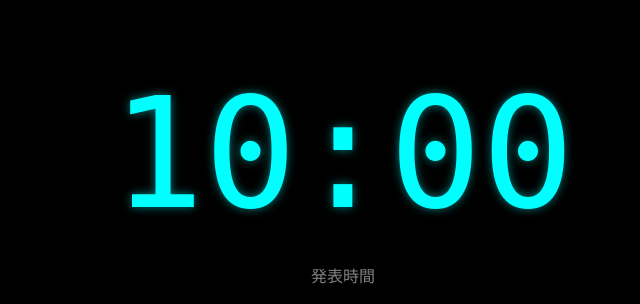
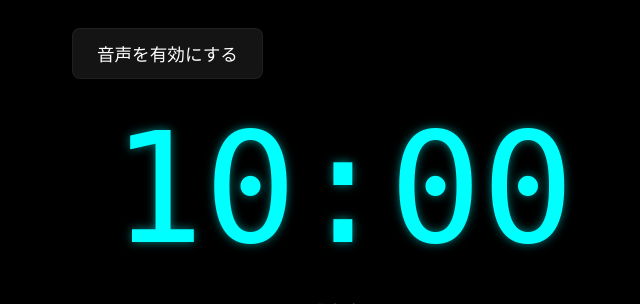
Before and after one commit to Takayuki-Kuraishi/presentation-timer, a Flask app: page / in a window 1280 px wide. Shown: the top 304 px of the page, without its empty margins (297-937 px from the left). Run offline with Flask 3, Linux system fonts and the light colour scheme.

Commit message:
iPad用Update2 index.html

```diff
--- a/templates/index.html
+++ b/templates/index.html
@@ -204,6 +204,8 @@
 
 <body>
     <div class="container">
+        <button id="enableSoundBtn" style="display: block;">音声を有効にする</button>
+
         <div class="timer" id="timer">00:00</div>
         <div class="phase-indicator" id="phaseIndicator">発表時間</div>
         <div class="controls">
@@ -262,6 +264,7 @@
 const stopBtn = document.getElementById('stopBtn');
 const resetBtn = document.getElementById('resetBtn');
 const fullscreenBtn = document.getElementById('fullscreenBtn');
+const enableSoundBtn = document.getElementById('enableSoundBtn'); // 音声有効化ボタン
 const presentationTimeInput = document.getElementById('presentationTime');
 const qaTimeInput = document.getElementById('qaTime');
 const totalTimeDisplay = document.getElementById('totalTime');
@@ -272,6 +275,24 @@
 const bell1Input = document.getElementById('bell1');
 const bell2Input = document.getElementById('bell2');
 const bell3Input = document.getElementById('bell3');
+
+// 音声有効化ボタンの処理
+enableSoundBtn.addEventListener('click', async () => {
+    try {
+        await bellSound1.play(); // 音声再生を試みる
+        await bellSound2.play();
+        await bellSound3.play();
+
+        // 音声が再生できたらボタンを非表示にする
+        bellSound1.pause();
+        bellSound2.pause();
+        bellSound3.pause();
+        enableSoundBtn.style.display = 'none'; // ボタンを隠す
+    } catch (error) {
+        console.warn('音声再生ができませんでした:', error);
+        alert("音声が許可されませんでした。ボタンをもう一度タップしてください。");
+    }
+});
 
 // タイマーの状態定義
 const TimerState = {
```
